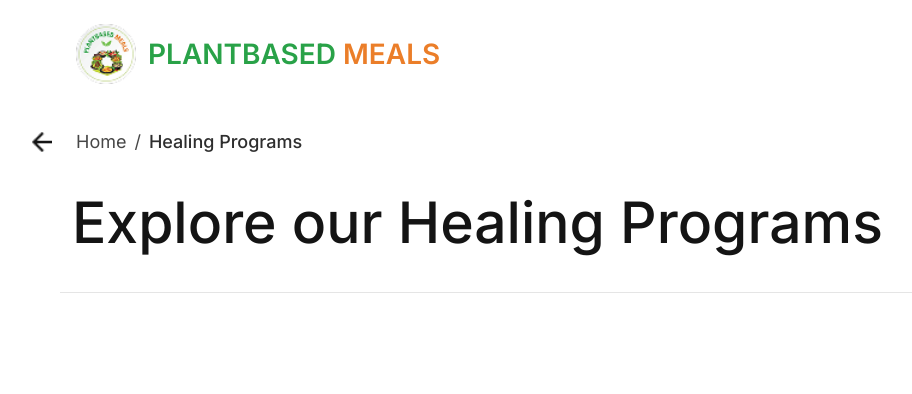
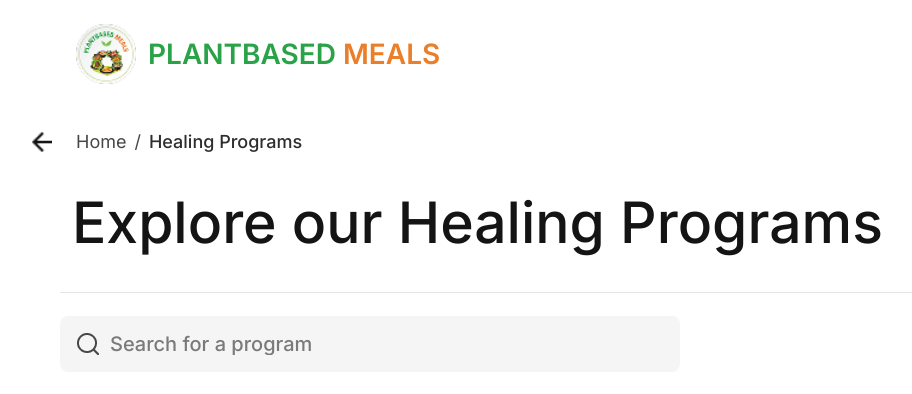
Before and after one commit to Plantbased-ORG/plantbasedmeals, a Next.js app: page /programs in a window 1280 px wide. Shown: the top 394 px of the page, without its empty margins (60-972 px from the left). Built offline with nearby package versions, Linux system fonts and the light colour scheme.

Commit message:
added search bar to programs page

```diff
--- a/src/app/programs/page.tsx
+++ b/src/app/programs/page.tsx
@@ -60,6 +60,22 @@ export default function ProgramsPage() {
 
       {/* Horizontal Divider Line */}
       <div className="absolute top-[292px] left-[120px] w-[1272px] h-0 border-t border-[#CCCCCC80]"></div>
+
+      {/* Search Bar */}
+      <div className="absolute top-[316px] left-[120px] w-[620px] h-[56px] bg-[#F5F5F5] rounded-lg p-4 flex items-center gap-[10px]">
+        <Image
+          src="/search-icon.png"
+          alt="Search"
+          width={24}
+          height={24}
+          className="object-contain"
+        />
+        <input
+          type="text"
+          placeholder="Search for a program"
+          className="flex-1 bg-transparent text-[20px] font-medium leading-[110%] tracking-normal text-[#7A7A7A] placeholder:text-[#7A7A7A] focus:outline-none"
+        />
+      </div>
     </main>
   )
 }
```
Also changed, not shown: public/search-icon.png (added).
